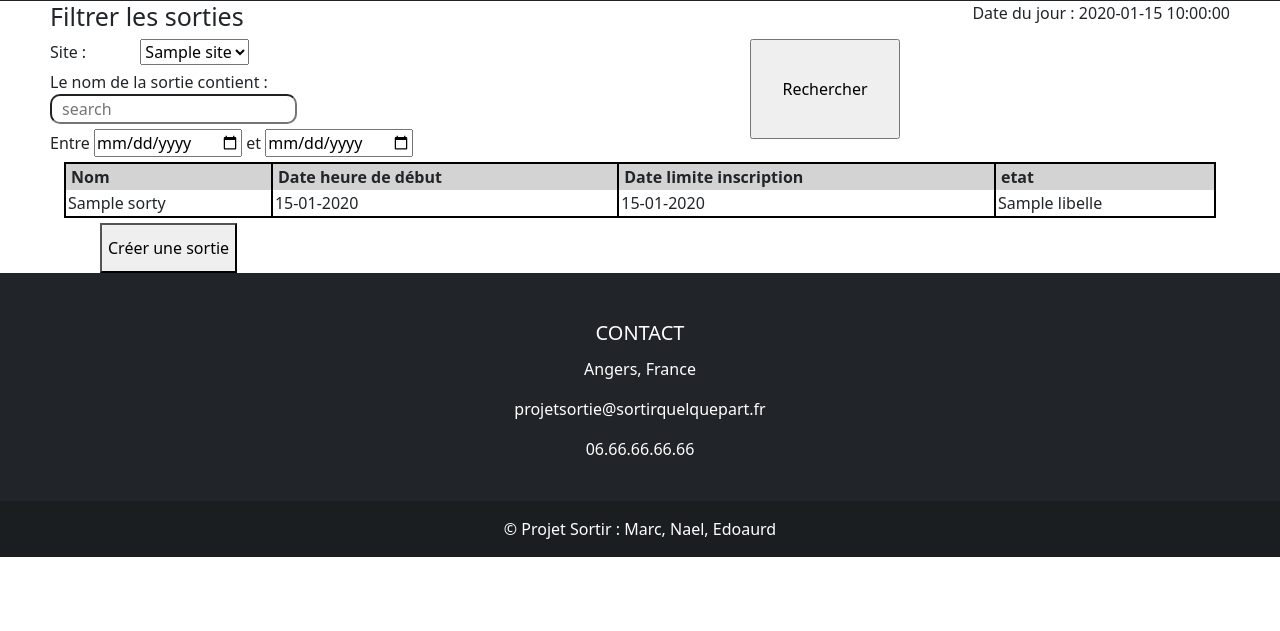
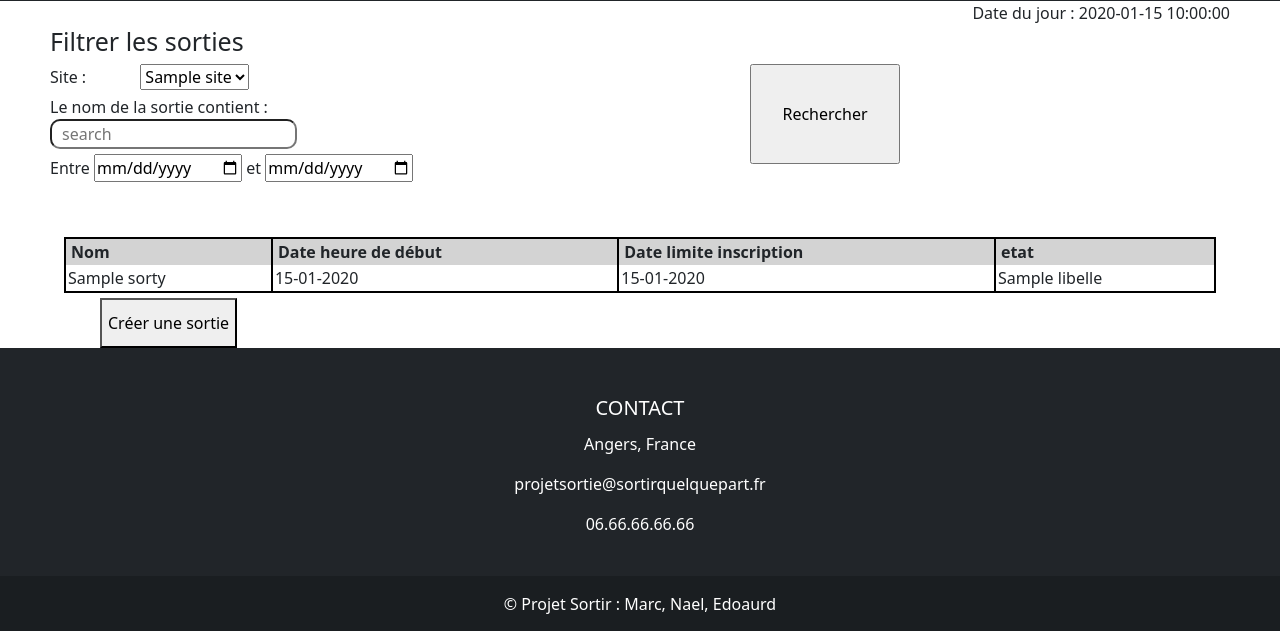
Before and after one commit to AaronSymon/EMN-projet-symfony, a Symfony app: template templates/accueil/accueil.html.twig in a window 1280 px wide. Shown: the part 55-686 px from the top of the page. Run offline with Twig, Linux system fonts and the light colour scheme; the template is opened without the code that fills it: most values are stand-ins (such as "Sample title", 1, 10 or a date in 2020); some libraries are stand-ins or nearby versions.

```diff
--- a/public/css/style.css
+++ b/public/css/style.css
@@ -7,6 +7,11 @@
 h2{
     font-size: 25px;
     margin-left: 50px;
+    margin-top: 25px;
+}
+
+#filtreDiv{
+    margin-bottom: 50px;
 }
 
 #filtreDiv form{
```
